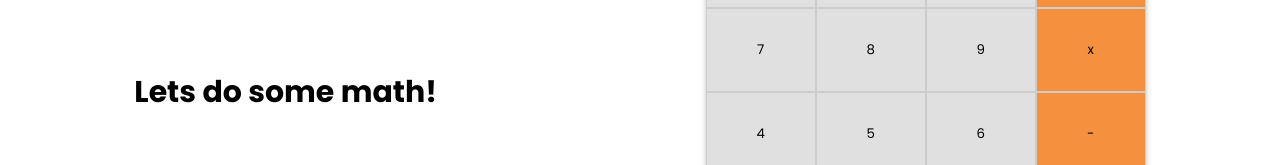
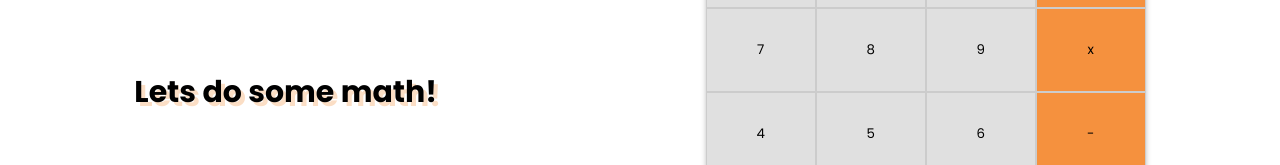
Before and after one commit to AbelG101/math-magicians, a React (Create React App) app: page /calculator in a window 1280 px wide. Shown: the part 235-400 px from the top of the page. Built offline with nearby package versions, Linux system fonts and the light colour scheme.

Commit message:
add style text shadow

```diff
--- a/src/App.css
+++ b/src/App.css
@@ -13,6 +13,24 @@ html {
   display: flex;
   align-items: center;
   justify-content: space-around;
+}
+
+.content-header h2 {
+  text-shadow: 4px 4px #fce3cf;
+  transition: ease-in 0.5s;
+}
+
+.calculator-container h2 {
+  text-shadow: 4px 4px hsl(27, 88%, 88%);
+  transition: ease-in 0.5s;
+}
+
+.content-header h2:hover {
+  text-shadow: none;
+}
+
+.calculator-container h2:hover {
+  text-shadow: none;
 }
 
 .calculator {
```
